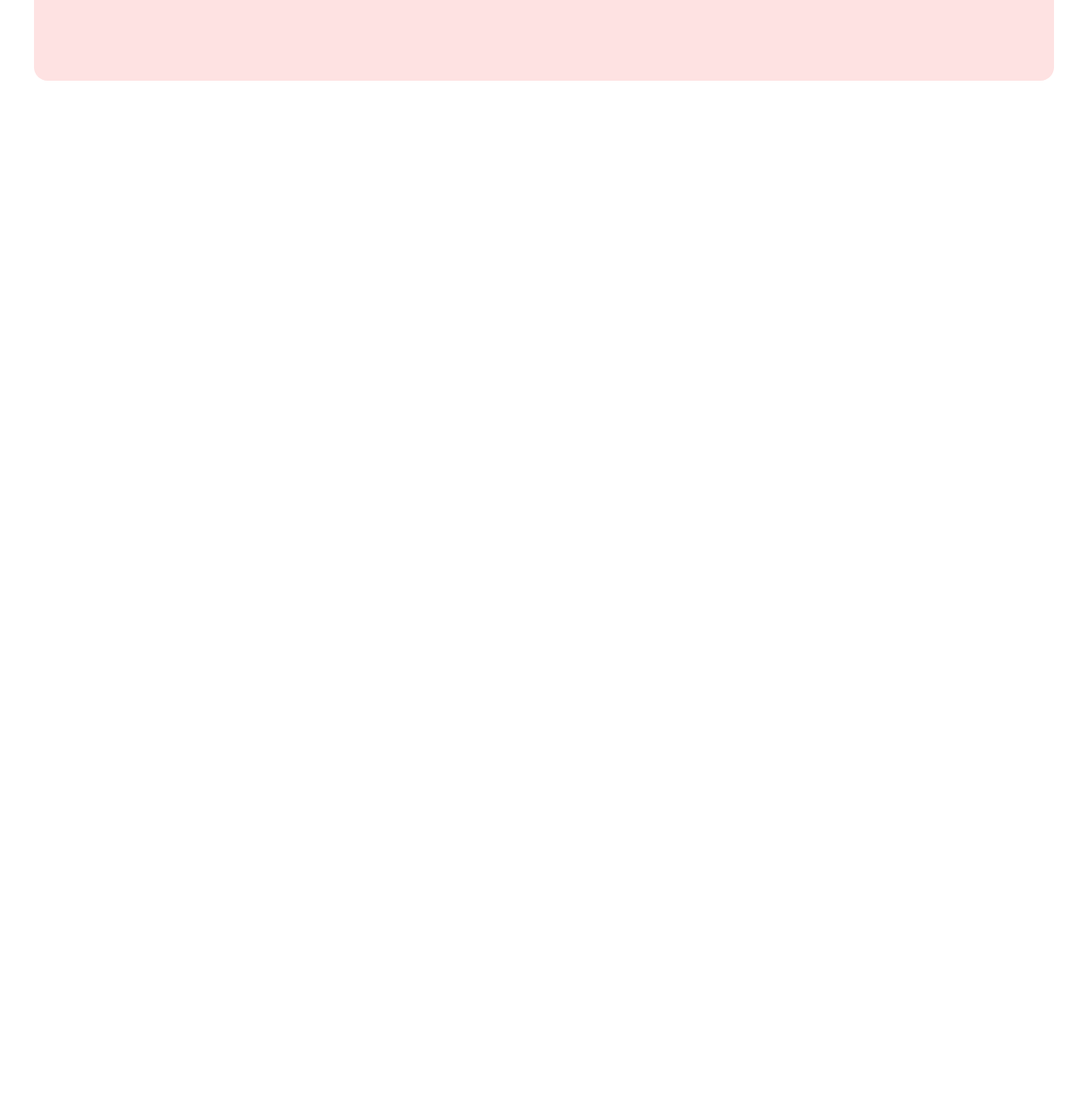
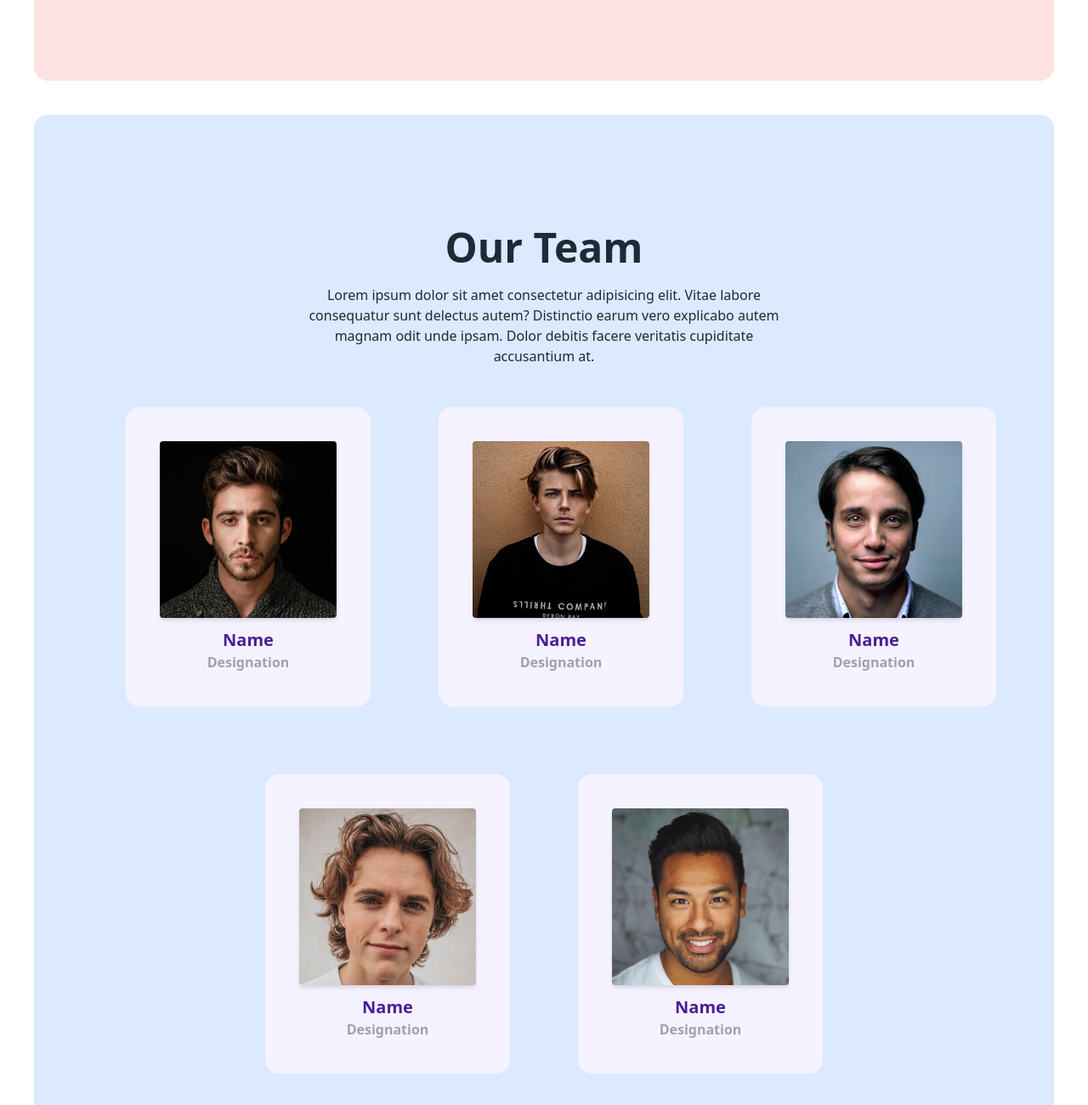
Before and after one commit to viswaaofficial/Tail-Wind-CSS, a plain HTML site: page index.html in a window 1280 px wide. Shown: the part 7392-8692 px from the top of the page at 85% size. Before the commit the page ends 7567 px from the top, so only its background shows below. Drawn offline with nearby package versions, Linux system fonts and the light colour scheme.

Commit message:
Our Team

```diff
--- a/index.html
+++ b/index.html
@@ -462,6 +462,7 @@
             </div>
         </section>
 
+
         <section class="bg-red-100 rounded-2xl p-5 mb-10">
             <div class="container mx-auto sm:px-28 py-28">
                 <div class="flex flex-wrap">
@@ -515,6 +516,63 @@
             </div>
         </section>
 
+        <section class="bg-blue-100 rounded-2xl p-5 mb-10">
+            <div class="container mx-auto mb-10 py-16 lg:py-28">
+                <div>
+                    <h2 class="text-center text-3xl lg:text-5xl font-bold">
+                        Our Team
+                    </h2>
+                    <p class="lg:w-1/2 text-center mx-auto mt-5">
+                        Lorem ipsum dolor sit amet consectetur adipisicing elit. Vitae labore consequatur sunt delectus autem? Distinctio earum vero explicabo autem magnam odit unde ipsam. Dolor debitis facere veritatis cupiditate accusantium at.
+                    </p>
+                </div>
+                <div class="mt-12">
+                    <div class="flex flex-wrap mx-auto justify-center">
+                        <div class="bg-purple-50 rounded-2xl p-10 text-center md:mr-10 md:ml-10 lg:ml-10">
+                            <img class="mx-auto rounded shadow-md w-52" src="./assets/team1.jpg" alt="">
+                            <h2 class="mt-3 text-xl font-bold text-purple-900">Name</h2>
+                            <p class="text-gray-400 font-semibold">Designation</p>
+                        </div>
+                        <div class="bg-purple-50 rounded-2xl p-10 text-center mt-10 md:mt-0 md:ml-10 md:mr-10">
+                            <img class="mx-auto rounded shadow-md w-52" src="./assets/team2.jpg" alt="">
+                            <h2 class="mt-3 text-xl font-bold text-purple-900">Name</h2>
+                            <p class="text-gray-400 font-semibold">Designation</p>
+                        </div>
+                        <div class="bg-purple-50 rounded-2xl p-10 text-center mt-10 md:mt-20 md:mr-10 lg:mr-0 lg:mt-0 lg:ml-10">
+                            <img class="mx-auto rounded shadow-md w-52" src="./assets/team3.jpg" alt="">
+                            <h2 class="mt-3 text-xl font-bold text-purple-900">Name</h2>
+                            <p class="text-gray-400 font-semibold">Designation</p>
+                        </div>
+                    </div>
+                    <div class="flex flex-wrap mx-auto justify-center mt-10 md:mt-0 md:mt-20">
+                        <div class="bg-purple-50 rounded-2xl p-10 text-center w-1000 md:mr-10">
+                            <img class="mx-auto rounded shadow-md w-52" src="./assets/team4.jpg" alt="">
+                            <h2 class="mt-3 text-xl font-bold text-purple-900">Name</h2>
+                            <p class="text-gray-400 font-semibold">Designation</p>
+                        </div>
+                        <div class="bg-purple-50 rounded-2xl p-10 text-center mt-10 md:mt-0 md:ml-10">
+                            <img class="mx-auto rounded shadow-md w-52" src="./assets/team5.jpg" alt="">
+                            <h2 class="mt-3 text-xl font-bold text-purple-900">Name</h2>
+                            <p class="text-gray-400 font-semibold">Designation</p>
+                        </div>
+                    </div>
+                </div>
+            </div>
+
+        </section>
+
+        <section class="bg-red-100 rounded-2xl p-5 mb-10">
+            <div class="container mx-auto mb-10 py-16 lg:py-28">
+                <div>
+                    <h2 class="text-center text-3xl lg:text-5xl font-bold">
+                        Contact Us
+                    </h2>
+                    <p class="lg:w-1/2 text-center mx-auto mt-5">
+                        Lorem ipsum dolor sit amet consectetur adipisicing elit. Vitae labore consequatur sunt delectus autem? Distinctio earum vero explicabo autem magnam odit unde ipsam. Dolor debitis facere veritatis cupiditate accusantium at.
+                    </p>
+                </div>
+            </div>
+        </section>
 
     </body>
 </html>
```
